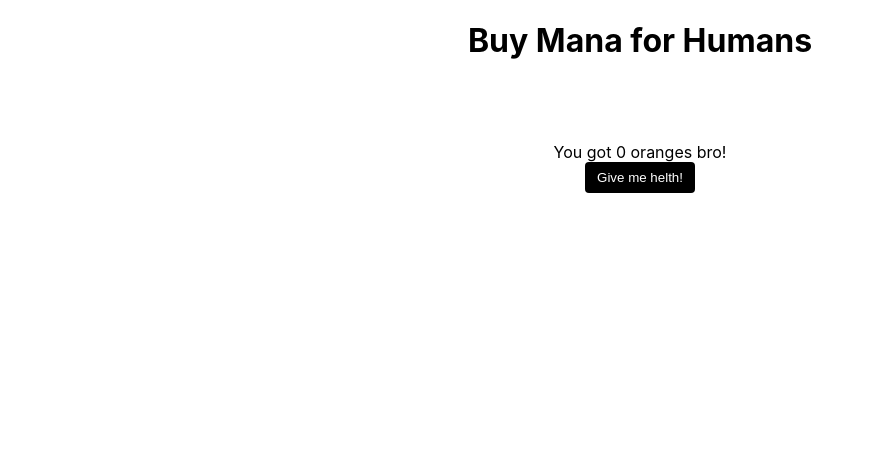
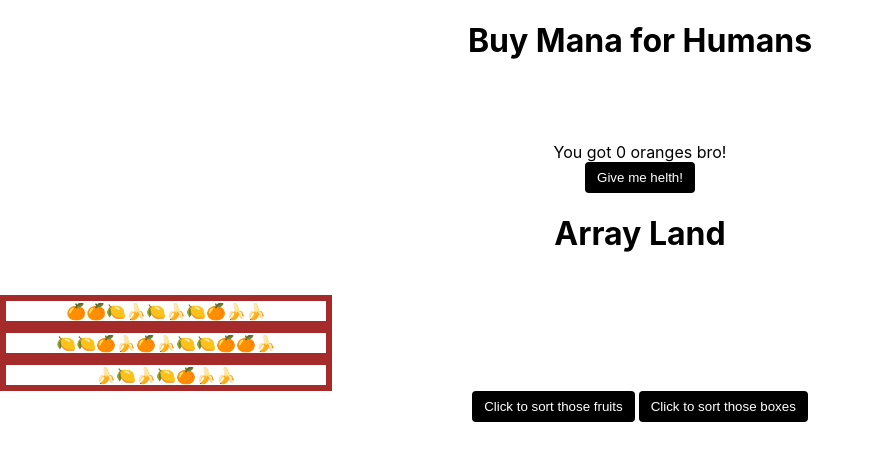
Before and after one commit to elenalexe/React-orange, a React (Create React App) app: page / in a window 1280 px wide. Shown: the top 460 px of the page, without its empty margins (0-874 px from the left). Built offline with nearby package versions, Linux system fonts and the light colour scheme.

Commit message:
nth commit

```diff
--- a/src/App.js
+++ b/src/App.js
@@ -8,6 +8,7 @@ import FormControl from "./FormControl.js";
 import Clock from "./Clock";
 import React from "react";
 import OrangeCounter from "./OrangeCounter";
+import ArrayLand from "./ArrayLand";
 
 class App extends React.Component {
   // constructor(props) {
@@ -49,6 +50,7 @@ class App extends React.Component {
         {/* <Clock date={new Date()} /> */}
         <OrangeCounter oranges={this.state.counter} />
         <button onClick={this._incrementOranges}>Give me helth!</button>
+        <ArrayLand />
 
 
 
--- /dev/null
+++ b/src/ArrayLand.js
@@ -0,0 +1,86 @@
+import React from "react";
+
+class ArrayLand extends React.Component {
+  constructor(props) {
+    super(props);
+    this.state =  {
+      boxes: [
+          [
+              '🍊','🍊','🍋','🍌','🍋','🍌','🍋','🍊','🍌','🍌'
+          ],
+
+          [
+              '🍋','🍋','🍊','🍌','🍊','🍌','🍋','🍋','🍊','🍊','🍌',
+          ],
+
+          [
+              '🍌','🍋','🍌','🍋','🍊','🍌','🍌',
+          ]
+        ]
+    }
+  }
+
+  SortFruits = (a,b) => {
+    let fruits = this.state.boxes;
+    let sortOrder = ['🍊','🍌','🍋']
+    fruits.map((fruit) => fruit.sort((a,b) => sortOrder.indexOf(a) - sortOrder.indexOf(b)));
+    this.setState({
+      boxes: fruits,
+    })
+  };
+
+  // SortBoxes = () => {
+  //   let isOrange = "🍊";
+  //   let isBanana = "🍌";
+  //   let isLemon = "🍋";
+
+  //   if(this.state.boxes === isOrange) {
+  //     boxes[0] = isOrange;
+  //   }else if(this.state.boxes === isBanana) {
+  //     boxes[1] = isBanana;
+  //   }else if(this.state.boxes === isLemon) {
+  //     boxes[2] = isLemon;
+  //   }
+
+  // }
+
+  SortBoxes = () => {
+    let newBoxes=[
+      [],
+      [],
+      [],
+    ]
+    let fruits = this.state.boxes;
+    let sortedBoxes = ['🍊','🍌','🍋']
+    fruits.map((fruit) => {
+      fruit.map((frui) => {
+        sortedBoxes.map((el, index) => {
+          if(frui == el) {
+            newBoxes[index].push(frui[0]);
+          }
+        })
+      })
+    })
+    // sortedBoxes.map((fruit, index) => console.log(index));
+      // console.log(newBoxes)
+    // this.setState({
+    //   boxes: newBoxes,
+    // })
+  }
+
+
+  render() {
+    return(
+      <>
+        <h1>Array Land</h1>
+        <br />
+        {this.state.boxes.map((boxes) =>
+        <div class="box">{boxes}</div>)}
+        <button class="sort-fruits" onClick={this.SortFruits}>Click to sort those fruits</button>
+        <button class="sort-fruits" onClick={this.SortBoxes}>Click to sort those boxes</button>
+      </>
+    )
+  }
+}
+
+export default ArrayLand;
--- a/src/FruitBox.css
+++ b/src/FruitBox.css
@@ -1,4 +1,4 @@
-.box {
+.boxx {
   display: flex;
   height: 40rem;
   width: auto;
@@ -14,3 +14,11 @@
 .orange-img {
   display: flex;
 }
+
+.box {
+  border: 0.4rem solid brown;
+  display: block;
+  width: 20rem;
+  justify-content: space-between;
+
+}
```
